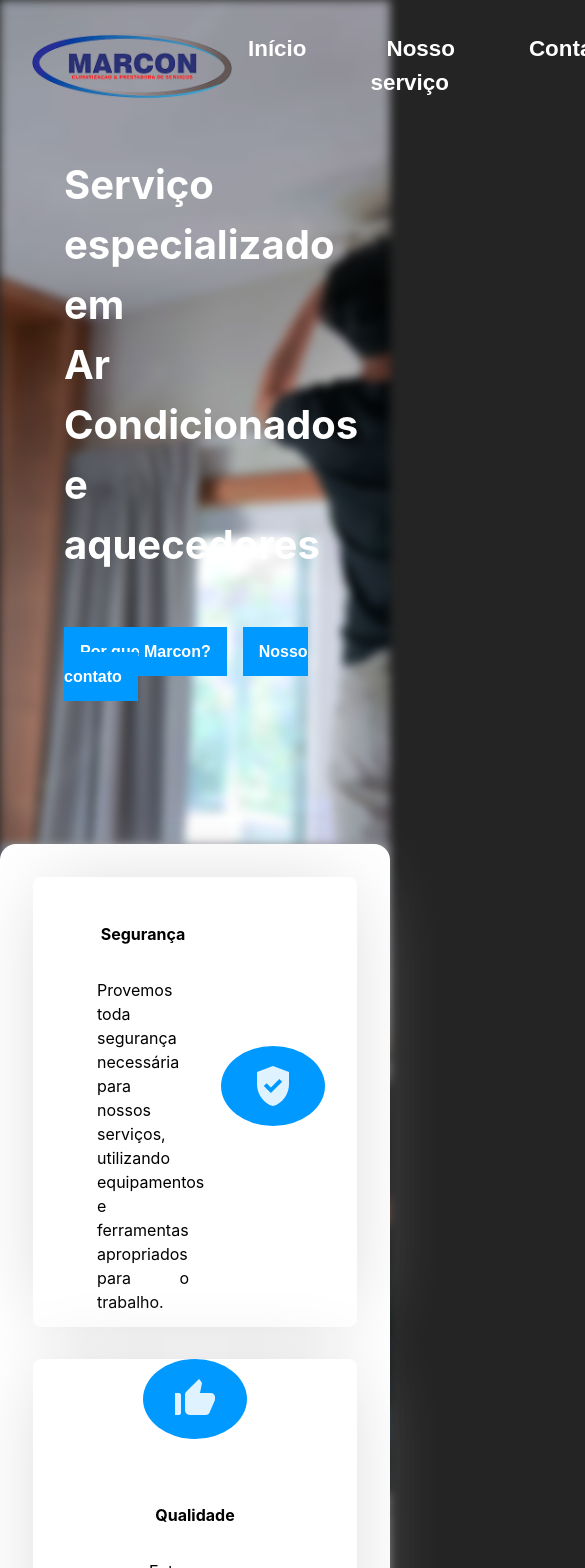
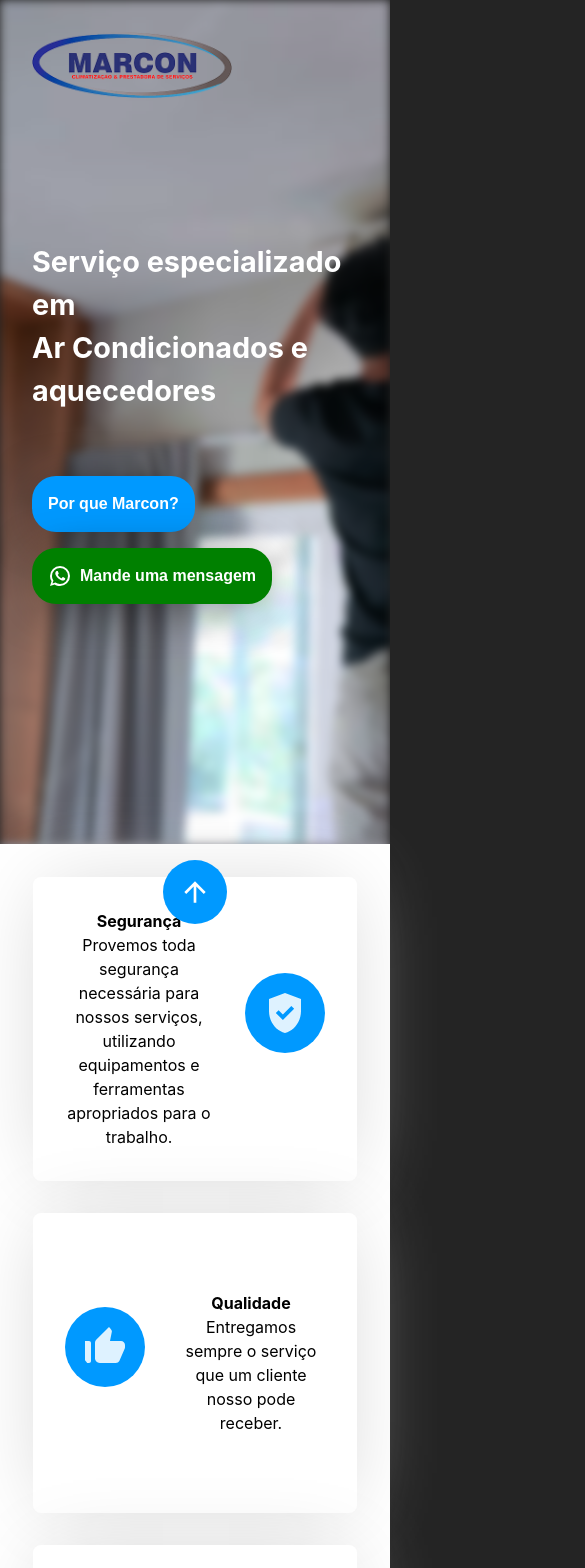
Before and after one commit to fabioitj/Marcon, a React (Vite) app: page / in a window 390 px wide. Shown: the top 1568 px of the page, 585 px wide, since content can reach past the window. Built offline with nearby package versions, Linux system fonts and the light colour scheme.

Commit message:
Adding some features

```diff
--- a/src/App.scss
+++ b/src/App.scss
@@ -1,3 +1,5 @@
+$blue: rgb(0, 153, 255);
+
 .main {
   position: relative;
 
@@ -13,4 +15,70 @@
     background-size: cover;
     background-attachment: fixed;
   }
+
+  &__back-button {
+    &-opened {
+      color: white;
+      position: fixed;
+      margin: 0 auto;
+      bottom: 5rem;
+      left: 50%;
+      transform: translateX(-50%);
+      width: 64px;
+      height: 64px;
+      display: flex;
+      align-items: center;
+      justify-content: center;
+      border-radius: 50%;
+      background-color: $blue;
+      animation: showUp 0.1s linear;
+
+      & svg {
+        width:50%;
+        height:50%;
+      }
+    }
+
+    &-closed {
+      color: white;
+      position: fixed;
+      margin: 0 auto;
+      bottom: -5rem;
+      left: 50%;
+      transform: translateX(-50%);
+      width: 64px;
+      height: 64px;
+      display: flex;
+      align-items: center;
+      justify-content: center;
+      border-radius: 50%;
+      background-color: $blue;
+      animation: showDown 0.1s linear;
+
+      & svg {
+        width:50%;
+        height:50%;
+      }
+    }
+  }
 }
+
+@keyframes showUp {
+  from {
+    bottom: -5rem;
+  }
+
+  to {
+    bottom: 5rem;
+  }
+}
+
+@keyframes showDown {
+  from {
+    bottom: 5rem;
+  }
+
+  to {
+    bottom: -5rem;
+  }
+}
--- a/src/App.tsx
+++ b/src/App.tsx
@@ -5,9 +5,11 @@ import Inicio from './components/inicio'
 import NossoServico from './components/nosso_servico'
 import Contato from './components/contato'
 import { useEffect, useState } from "react";
+import { ArrowUpward } from '@mui/icons-material'
 
 function App() {
   const [blurPixels, setBlurPixels] = useState(3);
+  const [showBackButton, setShowBackButton] = useState(false);
 
   const pixelsFunction = () => {
     const pixels = Math.ceil(window.pageYOffset / 100);
@@ -29,10 +31,16 @@ function App() {
   //   }
   // }
 
+  const showBackButtonFunction = () => {
+    const show = window.pageYOffset > 900;
+    setShowBackButton(show);
+  }
+
   useEffect(() => {
     window.addEventListener("scroll", () => {
       pixelsFunction();
       // rightFunction();
+      showBackButtonFunction();
       console.log(window.pageYOffset);
     });
   }, []);
@@ -48,7 +56,7 @@ function App() {
       <Contato/>
 
       <Footer/>
-
+      <a href='#inicio' className={(showBackButton ? "main__back-button-opened" : "main__back-button-closed")}><ArrowUpward/></a>
       <div className='main__blurred-image' style={{filter: `blur(${blurPixels}px)`}}></div>
     </section>
   )
--- a/src/components/contato/index.tsx
+++ b/src/components/contato/index.tsx
@@ -14,7 +14,10 @@ function Contato() {
         setCorpo("");
     }
 
-    const handleSendEmail = () => {
+    const handleSendEmail = (e: React.MouseEvent<HTMLElement>) => {
+        e.preventDefault();
+
+
 
         clearFields();
         alert("E-mail enviado com sucesso!");
--- a/src/components/contato/styles.scss
+++ b/src/components/contato/styles.scss
@@ -26,7 +26,7 @@ $blue: rgb(0, 153, 255);
 
         & form {
             font-family: Arial, Helvetica, sans-serif;
-            background-color: rgba(255, 255, 255, 0.8);
+            background-color: rgba(255, 255, 255, 0.5);
             padding: 1rem;
             width: 50%;
             height: 300px;
@@ -94,7 +94,7 @@ $blue: rgb(0, 153, 255);
             width: 50%;
             height: 300px;
             border-radius: 8px;
-            background-color: rgba(255, 255, 255, 0.8);
+            background-color: rgba(255, 255, 255, 0.5);
             position: relative;
             color: black;
             text-align: center;
@@ -102,10 +102,11 @@ $blue: rgb(0, 153, 255);
             & img {
                 position: absolute;
                 width: 120px;
-                top: -80px;
+                top: -60px;
                 left: 50%;
                 transform: translateX(-50%);
                 border-radius: 50%;
+                padding: 0.5rem;
             }
 
             &__stars {
--- a/src/components/inicio/index.tsx
+++ b/src/components/inicio/index.tsx
@@ -1,4 +1,5 @@
 import "./styles.scss";
+import { WhatsApp } from "@mui/icons-material";
 
 // function Inicio({right}) {
 function Inicio() {
@@ -7,8 +8,8 @@ function Inicio() {
         <section className="inicio" id="inicio">
             <p className="inicio__apresentation">Serviço especializado em <br/>Ar Condicionados e aquecedores</p>
             <div className="inicio__buttons">
-                <a className="inicio__apresentation__buttons__porque-a-gente" href="#nosso-servico">Por que Marcon?</a>
-                <a className="inicio__apresentation__buttons__contato" href="#contato">Nosso contato</a>
+                <a className="inicio__buttons__porque-a-gente" href="#nosso-servico">Por que Marcon?</a>
+                <a className="inicio__buttons__zap" href="https://wa.me/5547992476252" target="_blank"><WhatsApp/> Mande uma mensagem</a>
             </div>
         </section>
     );
--- a/src/components/inicio/styles.scss
+++ b/src/components/inicio/styles.scss
@@ -21,6 +21,8 @@ $blue: rgb(0, 153, 255);
     &__buttons {
         padding: 2rem;
         width: 100%;
+        display: flex;
+        align-items: center;
 
         & a {
             padding: 1rem;
@@ -34,11 +36,44 @@ $blue: rgb(0, 153, 255);
             cursor: pointer;
             text-decoration: none;
             color: white;
+            border-radius: 24px;
+            -webkit-box-shadow: 0px 5px 52px -12px rgba(0,0,0,0.75);
+            -moz-box-shadow: 0px 5px 52px -12px rgba(0,0,0,0.75);
+            box-shadow: 0px 5px 52px -12px rgba(0,0,0,0.75);
 
             &:hover {
                 background-color: white;
                 color: $blue;
             }
         }
+
+        &__zap {
+            background-color: green !important;
+            display: flex;
+            align-items: center;
+            gap: 0.5rem;
+
+            &:hover {
+                color: green !important;
+                background-color: white !important;
+            }
+        }
     }
-  }
+}
+
+@media screen and (max-width: 768px) {
+    .inicio {
+        padding: 0 !important;
+
+        &__apresentation {
+            font-size: 1.8rem;
+            width: 100%;
+        }
+
+        &__buttons {
+            flex-direction: column;
+            align-items: flex-start;
+            gap: 1rem;
+        }
+    }
+}
--- a/src/components/navbar/index.tsx
+++ b/src/components/navbar/index.tsx
@@ -1,10 +1,15 @@
 import "./styles.scss";
 import logo from "../../assets/logo.png";
+import { Menu } from "@mui/icons-material";
 
 function Navbar() {
     return (
         <div className="navbar" >
             <img className="navbar__logo" src={logo}/>
+            <input className="navbar__checkbox" type="checkbox" id="navbar__checkbox"/>
+            <label htmlFor="navbar__checkbox">
+                <Menu/>
+            </label>
             <ul className="navbar__list">
                 <li className="navbar__list__item"><a className="navbar__list__item__link" href="#inicio">Início</a></li>
                 <li className="navbar__list__item"><a className="navbar__list__item__link" href="#nosso-servico">Nosso serviço</a></li>
--- a/src/components/navbar/styles.scss
+++ b/src/components/navbar/styles.scss
@@ -8,8 +8,22 @@ $blue: rgb(0, 153, 255);
     align-items: center;
     padding: 2rem;
 
+    &__checkbox {
+        display: none;
+    }
+
+    & label {
+        display: none;
+    }
+
     &__logo {
         width: 200px;
+        transition: 0.2s all;
+        cursor: pointer;
+
+        &:hover {
+            transform: scale(1.1);
+        }
     }
 
     &__list {
@@ -37,3 +51,43 @@ $blue: rgb(0, 153, 255);
         }
     }
 }
+
+@media screen and (max-width: 768px) {
+    .navbar {
+        &__list {
+            display: none;
+        }
+
+        &__checkbox {
+            display: none;
+        }
+
+        &__checkbox:checked ~ &__list {
+            display: block;
+        }
+
+        &__list {
+            position: absolute;
+            top: 0;
+            left: 0;
+            width: 100%;
+            flex-direction: column;
+
+            &__item {
+                display: block;
+                margin: 2rem;
+                padding: 2rem;
+
+                &__link {
+                    padding: 0 !important;
+                    margin: 0 !important;
+                }
+
+                &:hover {
+                    background-color: white;
+                    color: $blue;
+                }
+            }
+        }
+    }
+}
--- a/src/components/nosso_servico/styles.scss
+++ b/src/components/nosso_servico/styles.scss
@@ -7,13 +7,11 @@ $blue: rgb(0, 153, 255);
     justify-content: space-evenly;
     align-items: center;
     gap: 2rem;
-    background: rgba(255, 255, 255, 0);
-    border-radius: 16px;
+    background: rgba(255, 255, 255, 0.13);
     box-shadow: 0 4px 30px rgba(0, 0, 0, 0.1);
-    backdrop-filter: blur(8.7px);
-    -webkit-backdrop-filter: blur(8.7px);
-    border: 1px solid rgba(255, 255, 255, 0.22);
-    box-sizing: border-box;
+    backdrop-filter: blur(7.1px);
+    -webkit-backdrop-filter: blur(7.1px);
+    border: 1px solid rgba(255, 255, 255, 0.23);
 
 
     &__card {
@@ -59,6 +57,7 @@ $blue: rgb(0, 153, 255);
 @media screen and (max-width: 768px) {
     .nosso-servico {
         width: 100%;
+        height: min-content;
         display: flex;
         flex-direction: column;
         align-items: center;
@@ -69,7 +68,8 @@ $blue: rgb(0, 153, 255);
 
         &__card {
             width: 100%;
-            height: 450px;
+            height: min-content !important;
+            min-height: 300px;
             background-color: white;
             border-radius: 8px;
             -webkit-box-shadow: 0px 0px 77px -13px rgb(212, 212, 212);
@@ -77,27 +77,30 @@ $blue: rgb(0, 153, 255);
             box-shadow: 0px 0px 77px -13px rgb(212, 212, 212);
             position: relative;
             display: flex;
-            justify-content: space-evenly;
+            flex-direction: row;
+            justify-content: space-between;
             align-items: center;
+            gap: 2rem;
             padding: 2rem;
 
             &__text {
-                width: 60%;
+                width: auto;
 
                 & h2 {
+                    margin: 0;
                     color: black;
                     font-size: 1rem;
                 }
 
                 & p {
+                    padding: 0;
                     color: black;
                     font-size: 1rem;
-                    text-align: justify;
+                    text-align: center;
                 }
             }
 
             & svg {
-                width: 40%;
                 border-radius: 50%;
                 padding: 1rem;
                 background-color: $blue;
```
